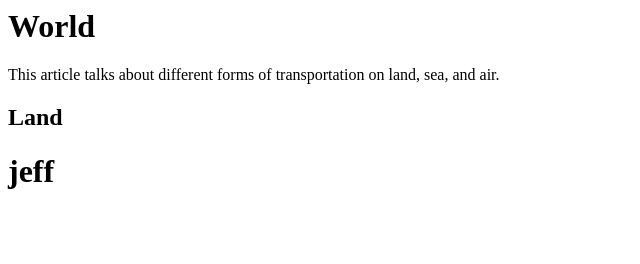
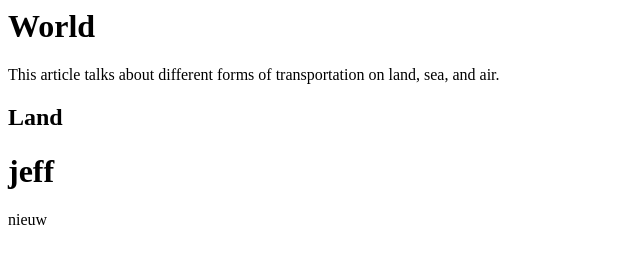
Before and after one commit to arondeclercq/arondeclercq.github.io, a plain HTML site: page index.html in a window 1280 px wide. Shown: the full height of the page, 0-640 px from the left. Drawn offline with Linux system fonts and the light colour scheme.

Commit message:
Update index.html

```diff
--- a/index.html
+++ b/index.html
@@ -6,5 +6,6 @@
     <p>This article talks about different forms of transportation on land, sea, and air.</p>
     <h2>Land</h2>
 	  <h1> jeff </h1>
+	  nieuw
 </body>
 </html>
```
